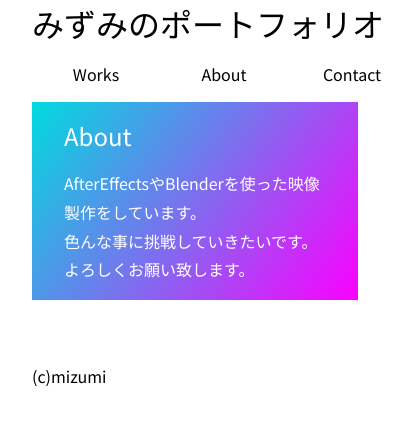
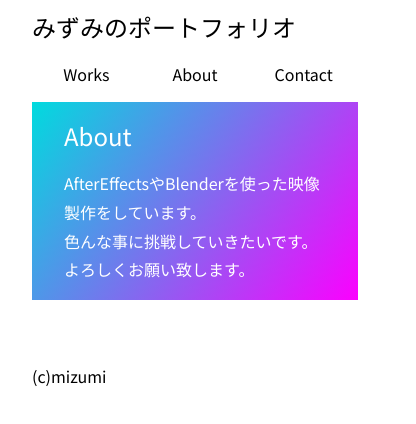
Before and after one commit to mizuuu0714/my-portfolio, a plain HTML site: page about.html in a window 390 px wide. Shown: the whole page, 416 px wide, since content can reach past the window. Drawn offline with nearby package versions, Linux system fonts and the light colour scheme.

Commit message:
Add files via upload

```diff
--- a/style.css
+++ b/style.css
@@ -19,6 +19,10 @@ h3 {
   margin: 0;
   padding: 0;
   font-weight: normal;
+}
+
+h1 a {
+  font-size: 24px;
 }
 
 h3 {
@@ -99,7 +103,8 @@ header h1 {
 /* nav */
 
 nav {
-  margin-left: 32px;
+  margin: 0 auto;
+  width: calc(100% - 32px * 2);
 }
 
 nav ul {
@@ -110,16 +115,16 @@ nav li {
   transition: background-color .3s;
 }
 
+nav li:hover {
+  background: #eee;
+  cursor: pointer;
+}
+
 nav a {
   display: block;
   width: 128px;
   padding:16px 0;
   text-align: center;
-}
-
-nav li:hover {
-  background: #eee;
-  cursor: pointer;
 }
 
 i {
@@ -154,3 +159,16 @@ footer small {
   margin-left: 32px;
   font-size: 16px;
 }
+
+@media (max-width: 600px) {
+  nav a {
+    display: block;
+    width: 100%;
+  }
+
+  nav li {
+    display: block;
+    width: calc(100% / 3);
+    text-align: center;
+  }
+}
```
